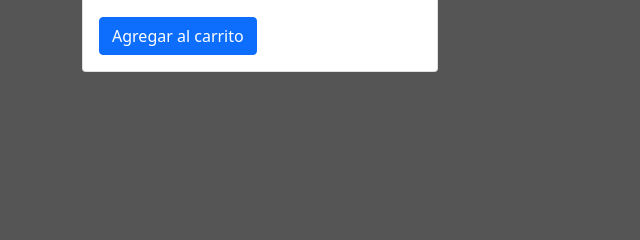
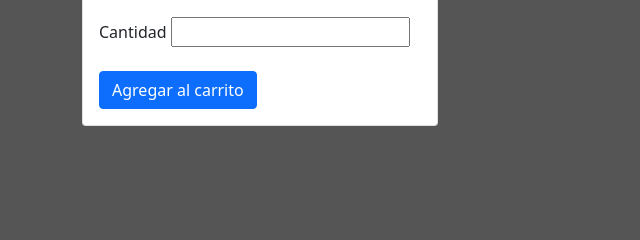
Before and after one commit to SergioRuval/Once-Once_Bar_E-Commerce, a PHP site: page /tiendaIsacc.php in a window 1280 px wide. Shown: the part 523-763 px from the top of the page, without its empty margins (0-640 px from the left). Run offline with PHP 8.4, Linux system fonts and the light colour scheme; tables that the repository leaves empty or names only in its code hold one stand-in row (values such as "Sample post"); data that the repository does not hold is empty; some libraries are stand-ins or nearby versions.

Commit message:
Ya es posible elegir una cantidad determinada de un mismo producto teniendo como límite la existencia que se tenga de éste. Además, en el carrito, es posible eliminar o reducir la cantidad de un mismo producto si es que la cantidad es mayor a 1, si nada más era 1, se elimina pro completo ese producto

```diff
--- a/carrito.php
+++ b/carrito.php
@@ -35,8 +35,10 @@ if(isset($_POST['btnAccion'])){
             }
 
             //Valida que no se haya incluido un valor externo a Cantidad encriptada
-            if(is_numeric(openssl_decrypt($_POST['cantidad'],COD,KEY))){
-                $CANTIDAD=openssl_decrypt($_POST['cantidad'],COD,KEY);
+            //if(is_numeric(openssl_decrypt($_POST['cantidad'],COD,KEY))){
+            if(is_numeric($_POST['cantidad'])){
+                //$CANTIDAD=openssl_decrypt($_POST['cantidad'],COD,KEY);
+                $CANTIDAD=$_POST['cantidad'];
                 $mensaje.="Cantidad Correcto ".$CANTIDAD."<br>";
             }
             else{
@@ -85,12 +87,17 @@ if(isset($_POST['btnAccion'])){
             case 'Eliminar':
                 if(is_numeric(openssl_decrypt($_POST['id'],COD,KEY))){
                     $ID=openssl_decrypt($_POST['id'],COD,KEY);
+                    $CANTIDAD=openssl_decrypt($_POST['cantidad'],COD,KEY);
                     //Vamos a buscar el producto que se va a eliminar en array de SESSION
                     foreach($_SESSION['CARRITO'] as $i=>$producto){
                         if($producto['ID']==$ID){
-                            unset($_SESSION['CARRITO'][$i]);
-                            echo "<script>alert('Producto eliminado...');</script>";
-
+                            //Cuando se eligió una cantidad mayor a 1 de un mismo producto
+                            if($CANTIDAD >= 2){
+                                $_SESSION['CARRITO'][$i]['CANTIDAD']=$CANTIDAD-1;
+                            }else{
+                                unset($_SESSION['CARRITO'][$i]);
+                                echo "<script>alert('Producto eliminado...');</script>";
+                            }
                         }
                     }
                 }else{
--- a/showCarrito.php
+++ b/showCarrito.php
@@ -76,6 +76,7 @@
                     <form action="" method="post">
 
                         <input type="hidden" name="id" value="<?php echo openssl_encrypt($producto['ID'],COD,KEY); ?>">
+                        <input type="hidden" name="cantidad" value="<?php echo openssl_encrypt($producto['CANTIDAD'],COD,KEY); ?>">
 
                         <button
                         class="btn btn-warning" type="submit"
--- a/tiendaIsacc.php
+++ b/tiendaIsacc.php
@@ -82,7 +82,9 @@
                                 <input type="hidden" name="id" id="id" value="<?php echo openssl_encrypt($bebida['IDBebida'],COD,KEY); ?>">
                                 <input type="hidden" name="nombre" id="nombre" value="<?php echo openssl_encrypt($bebida['Nombre'],COD,KEY); ?>">
                                 <input type="hidden" name="precio" id="precio" value="<?php echo openssl_encrypt($bebida['Precio'],COD,KEY); ?>">
-                                <input type="hidden" name="cantidad" id="cantidad" value="<?php echo openssl_encrypt(1,COD,KEY); ?>">
+                                <!--<input type="hidden" name="cantidad" id="cantidad" value="<?php echo openssl_encrypt(1,COD,KEY); ?>">-->
+                                <label for="cantidad">Cantidad</label>
+                                <input type="number" name="cantidad" id="cantidad" min="1" max="<?php echo $bebida['Existencia'];?>"> <br><br>
 
                                 <button class="btn btn-primary"
                                 name="btnAccion"
```
